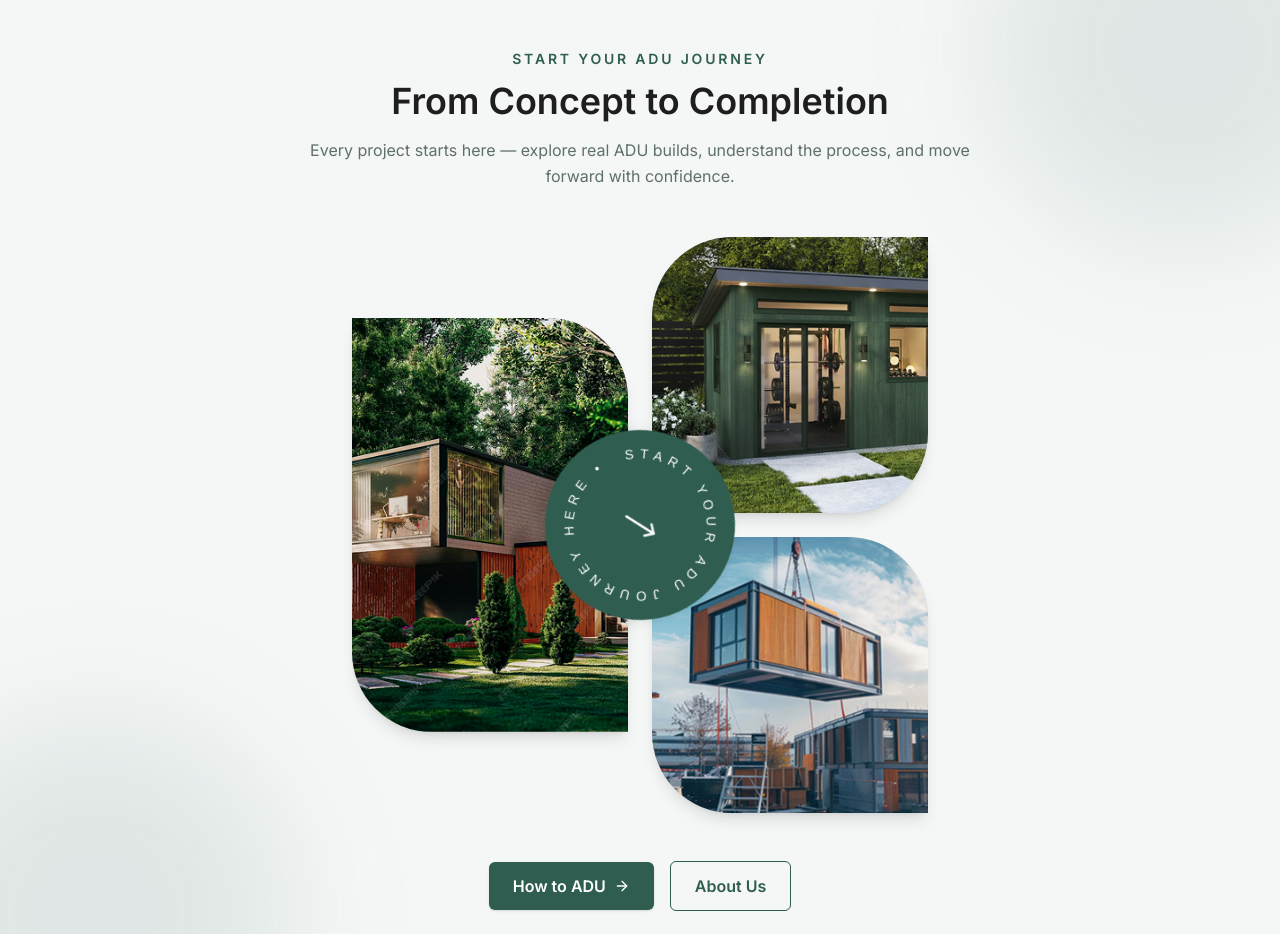
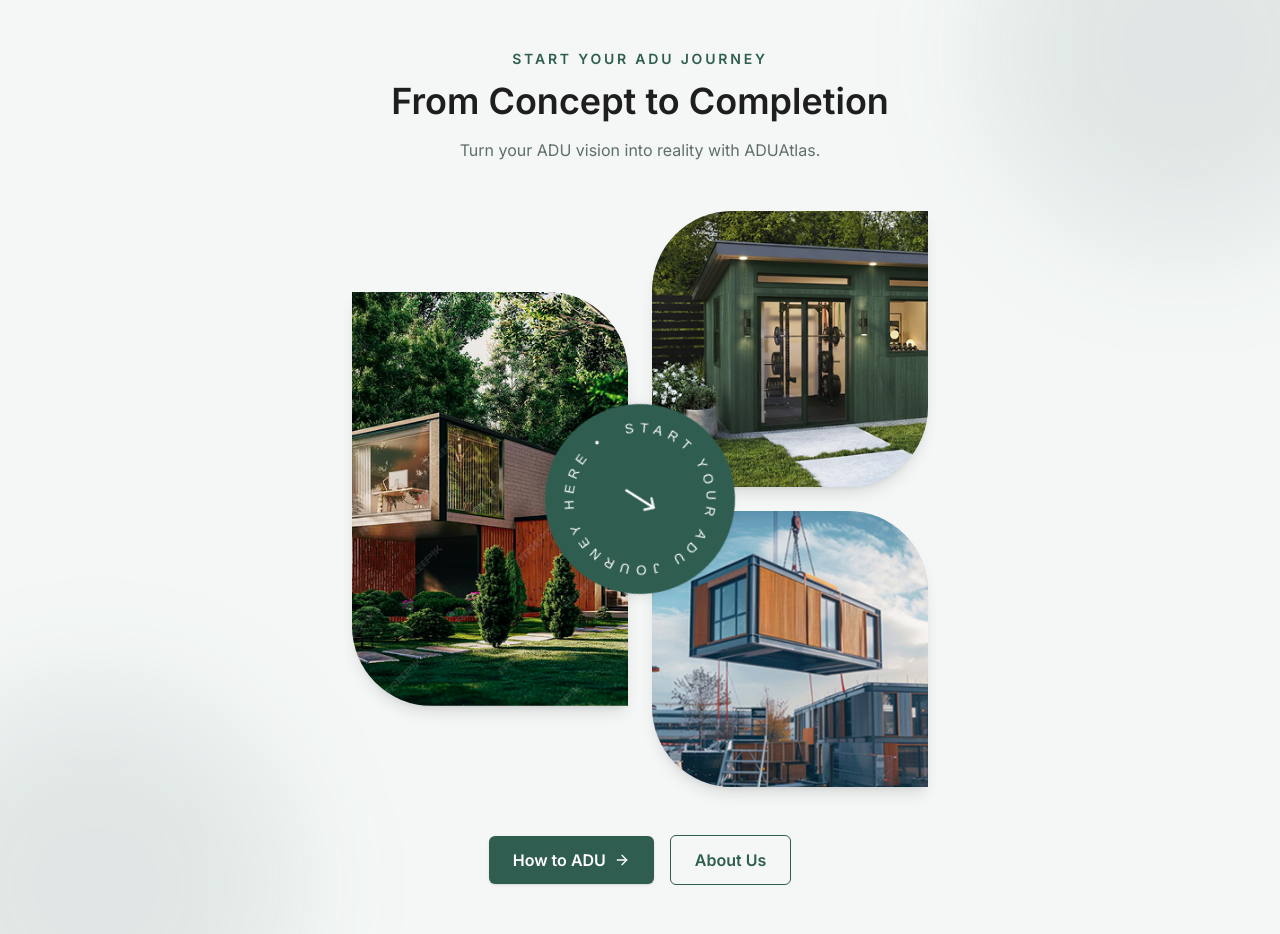
Before and after one commit to resogenesis/aduatlas, a React (Vite) app: page / in a window 1280 px wide. Shown: the part 1860-2794 px from the top of the page. Built offline with nearby package versions, Linux system fonts and the light colour scheme.

Commit message:
Replace From Concept to Completion subtitle with vision-to-reality line

```diff
--- a/src/components/home/ChooseAtlas.jsx
+++ b/src/components/home/ChooseAtlas.jsx
@@ -23,7 +23,7 @@ const ChooseAtlas = () => {
                         From Concept to Completion
                     </h2>
                     <p className="text-secondary text-sm sm:text-base leading-relaxed">
-                        Every project starts here — explore real ADU builds, understand the process, and move forward with confidence.
+                        Turn your ADU vision into reality with ADUAtlas.
                     </p>
                 </div>
 
```
